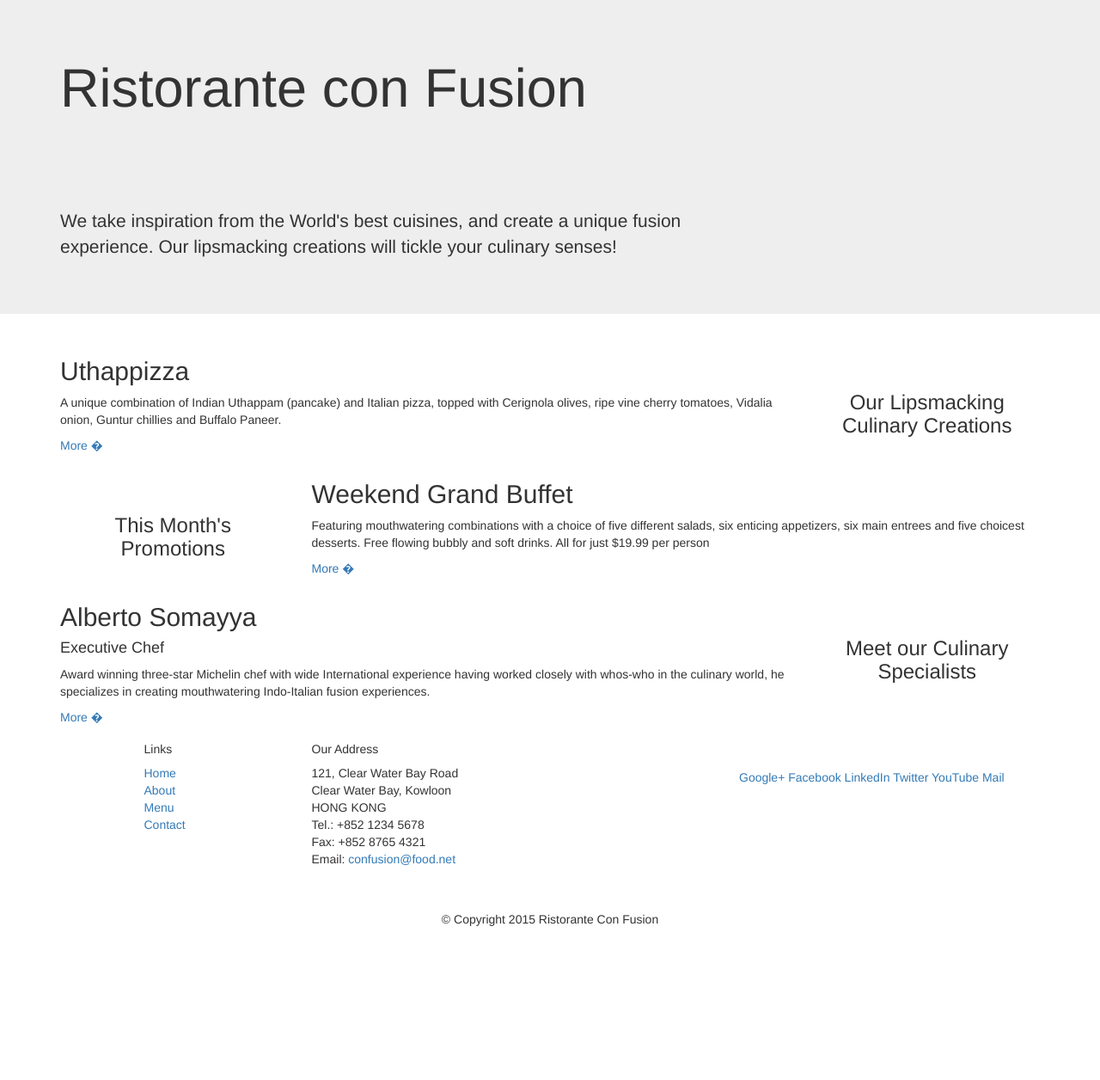
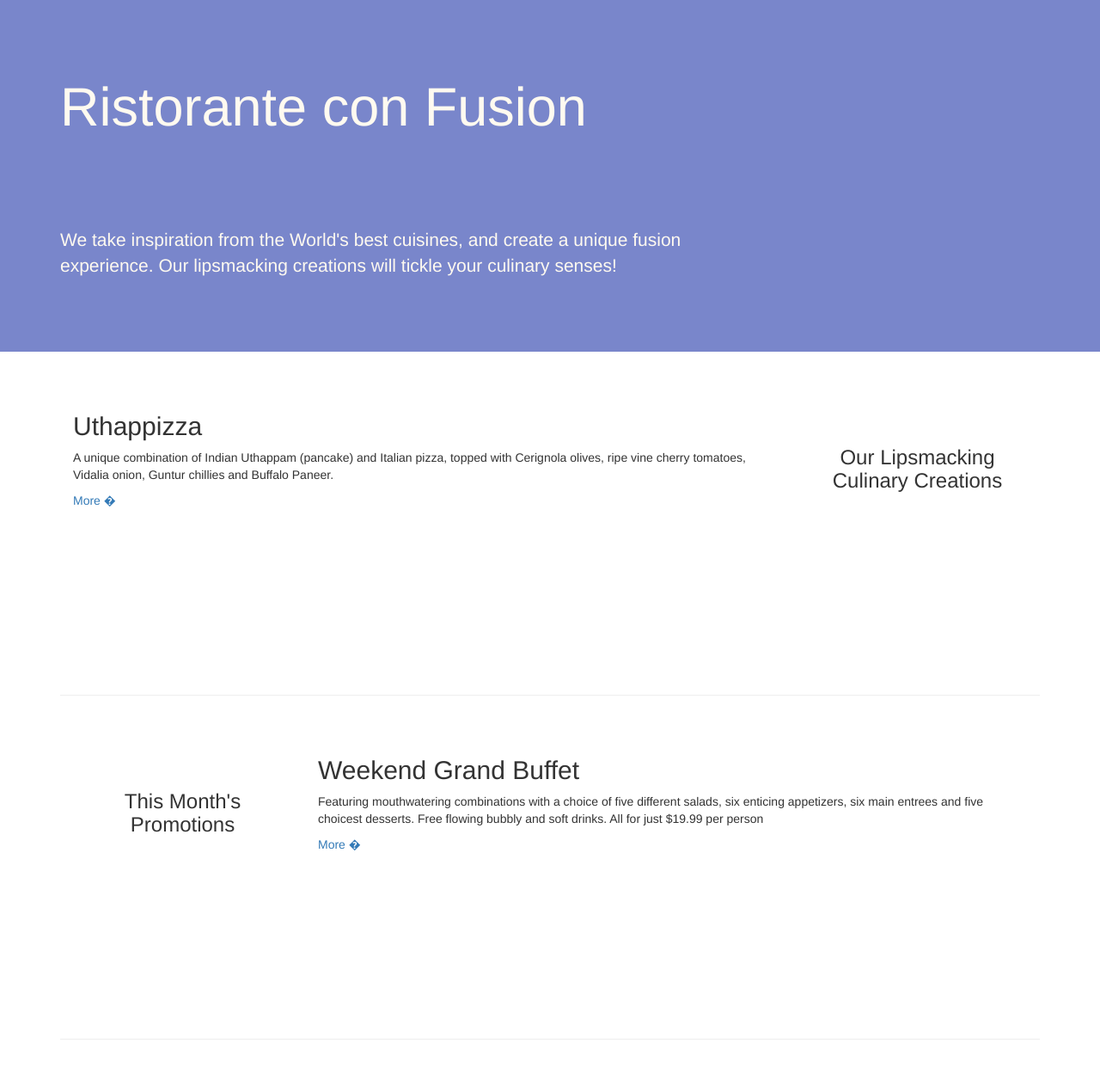
Before and after one commit to jorgeruvalcaba/fullstackspecial, a plain HTML site: page fullstack2/conFusion/index.html in a window 1280 px wide. Shown: the top 1256 px of the page at 86% size. Before the commit the page ends 1089 px from the top, so only its background shows below. Drawn offline with nearby package versions, Linux system fonts and the light colour scheme.

Commit message:
2nd practice finished

```diff
--- a/fullstack2/conFusion/css/mystyles.css
+++ b/fullstack2/conFusion/css/mystyles.css
@@ -1,18 +1,30 @@
-row-header {
-  margin: 0px auto;
-  padding: 0px auto;
+.row-header{
+    margin:0px auto;
+    padding:0px auto;
 }
 
-row-content {
-  margin: 0px auto;
-  padding: 50px 0px 50px 0px;
-  border-bottom: 1px ridge;
-  min-height: 400px;
-  background-color: #000;
+.row-content {
+    margin:0px auto;
+    padding: 50px 0px 50px 0px;
+    border-bottom: 1px ridge;
+    min-height:400px;
 }
 
-row-footer {
-  background-color: #AFAFAF;
-  margin: 0px auto;
-  padding: 20px 0px 20px 0px;
+.row-footer{
+    background-color: #AfAfAf;
+    margin:0px auto;
+    padding: 20px 0px 20px 0px;
 }
+
+.jumbotron {
+    padding:70px 30px 70px 30px;
+    margin:0px auto;
+    background: #7986CB ;
+    color:floralwhite;
+}
+
+address {
+    font-size:80%;
+    margin:0px;
+    color:#0f0f0f;
+}
--- a/fullstack2/conFusion/index.html
+++ b/fullstack2/conFusion/index.html
@@ -12,7 +12,7 @@
     <link href="css/bootstrap.min.css" rel="stylesheet">
     <link href="css/bootstrap-theme.min.css" rel="stylesheet">
 
-    <link rel="stylesheet" href="/css/mystyles.css">
+    <link href="css/mystyles.css" rel="stylesheet">
 
     <!-- HTML5 shim and Respond.js for IE8 support of HTML5 elements and media queries -->
     <!-- WARNING: Respond.js doesn't work if you view the page via file:// -->
```
